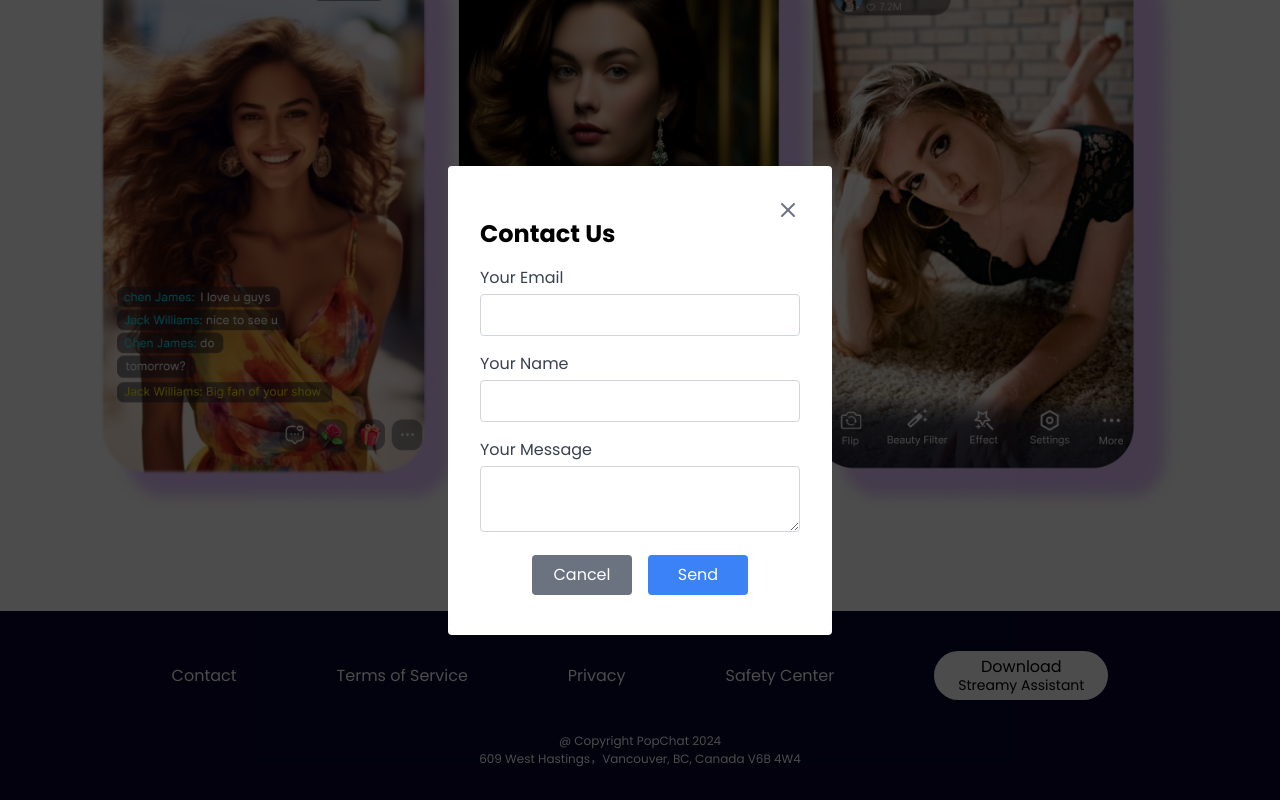
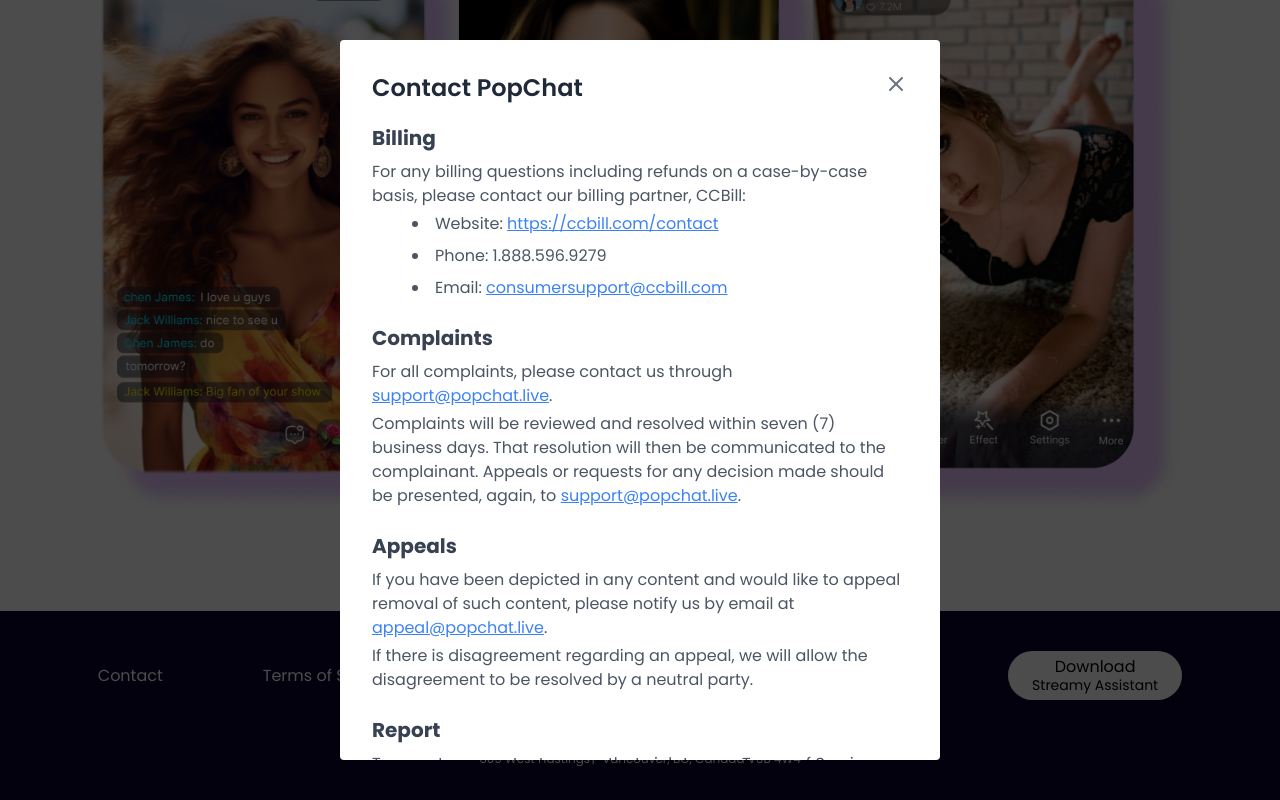
Before and after one commit to rickychan0611/popchat, a Next.js app: page / in a window 1280 px wide. Both pictures are taken after a click on the element "Contact". Shown: the part 3008-3808 px from the top of the page. Built offline with nearby package versions, Linux system fonts and the light colour scheme.

Commit message:
add contact details

```diff
--- /dev/null
+++ b/src/components/ContactModalDetails.tsx
@@ -0,0 +1,140 @@
+import React from "react";
+import { X } from "lucide-react";
+
+type Props = {
+  setOpen: any;
+};
+
+const ContactModalDetails = ({ setOpen }: Props) => {
+
+  return (
+    <>
+      <div
+        className="fixed inset-0 bg-black bg-opacity-70 flex items-center justify-center z-50"
+        onClick={() => setOpen(false)}
+      >
+        <div
+          className="bg-white p-4 rounded w-full mx-4 max-w-[600px] max-h-[90vh] overflow-y-auto"
+          onClick={(e) => e.stopPropagation()}
+        >
+          <div className="relative p-4 w-full">
+            <button
+              className="absolute top-4 right-4 text-gray-500"
+              onClick={() => setOpen(false)}
+            >
+              <X className="h-6 w-6" />
+            </button>
+            <h1 className="text-2xl font-semibold text-gray-800 mb-4">
+              Contact PopChat
+            </h1>
+
+            {/* Billing Section */}
+            <section className="mb-6">
+              <h2 className="text-xl font-bold text-gray-700 mb-2">Billing</h2>
+              <div className="text-gray-600 mb-1">
+                For any billing questions including refunds on a case-by-case
+                basis, please contact our billing partner, CCBill:
+              </div>
+              <ul className="list-disc list-inside text-gray-600 ">
+                <li className="text-[16px]">
+                  Website:{" "}
+                  <a
+                    href="https://ccbill.com/contact"
+                    className="text-blue-500 underline"
+                    target={"_blank"}
+                  >
+                    https://ccbill.com/contact
+                  </a>
+                </li>
+                <li className="text-[16px]">Phone: 1.888.596.9279</li>
+                <li className="text-[16px]">
+                  Email:{" "}
+                  <a
+                    href="mailto:consumersupport@ccbill.com"
+                    className="text-blue-500 underline"
+                  >
+                    consumersupport@ccbill.com
+                  </a>
+                </li>
+              </ul>
+            </section>
+
+            {/* Complaints Section */}
+            <section className="mb-6">
+              <h2 className="text-xl font-bold text-gray-700 mb-2">
+                Complaints
+              </h2>
+              <div className="text-gray-600 mb-1">
+                For all complaints, please contact us through{" "}
+                <a
+                  href="mailto:support@popchat.live"
+                  className="text-blue-500 underline"
+                >
+                  support@popchat.live
+                </a>
+                .
+              </div>
+              <div className="text-gray-600">
+                Complaints will be reviewed and resolved within seven (7)
+                business days. That resolution will then be communicated to the
+                complainant. Appeals or requests for any decision made should be
+                presented, again, to{" "}
+                <a
+                  href="mailto:support@popchat.live"
+                  className="text-blue-500 underline"
+                >
+                  support@popchat.live
+                </a>
+                .
+              </div>
+            </section>
+
+            {/* Appeals Section */}
+            <section className="mb-6">
+              <h2 className="text-xl font-bold text-gray-700 mb-2">Appeals</h2>
+              <div className="text-gray-600 mb-1">
+                If you have been depicted in any content and would like to
+                appeal removal of such content, please notify us by email at{" "}
+                <a
+                  href="mailto:appeal@popchat.live"
+                  className="text-blue-500 underline"
+                >
+                  appeal@popchat.live
+                </a>
+                .
+              </div>
+              <div className="text-gray-600">
+                If there is disagreement regarding an appeal, we will allow the
+                disagreement to be resolved by a neutral party.
+              </div>
+            </section>
+
+            {/* Report Section */}
+            <section>
+              <h2 className="text-xl font-bold text-gray-700 mb-2">Report</h2>
+              <div className="text-gray-600 mb-1">
+                To report any content or user that violates our Terms of
+                Service, Privacy Policy, or Community Guidelines, you can either
+                click the "Report" button within the app or send an email to{" "}
+                <a
+                  href="mailto:report@popchat.live"
+                  className="text-blue-500 underline"
+                >
+                  report@popchat.live
+                </a>
+                .
+              </div>
+              <div className="text-gray-600">
+                Please provide as much detail as possible in your report,
+                including any relevant screenshots or descriptions of the issue.
+              </div>
+            </section>
+            <img src={'/map.png'} alt="map" className="mt-8"/>
+          </div>
+        </div>
+      </div>
+    </>
+  );
+};
+
+export default ContactModalDetails;
--- a/src/pages/index.tsx
+++ b/src/pages/index.tsx
@@ -7,24 +7,29 @@
 import ContactModal from "@/components/ContactModal";
 import H5QRCode from "@/components/H5QRCode";
 import DownloadQRCode from "@/components/DownloadQRCode";
+import ContactModalDetails from "@/components/ContactModalDetails";
 
 type Props = {};
 
 const Home = () => {
   const router = useRouter();
-  const [openContact, setOpenContact] = useState(false)
-  const [openQR, setOpenQR] = useState(false)
-  const [openDownloadQR, setOpenDownloadQR] = useState(false)
+  const [openContact, setOpenContact] = useState(false);
+  const [openContactDetails, setOpenContactDetails] = useState(false);
+  const [openQR, setOpenQR] = useState(false);
+  const [openDownloadQR, setOpenDownloadQR] = useState(false);
 
   return (
     <div className="bg-white min-h-screen w-auto font-[poppins] ">
       <ContactModal open={openContact} setOpen={setOpenContact} type={0} />
+      {openContactDetails && <ContactModalDetails  setOpen={setOpenContactDetails}  />}
 
       <div className="min-w-[1200px] max-w-[1380px] mx-auto relative">
         {/* app bar */}
         <div className="min-w-[1200px] max-w-[1380px] mx-auto absolute top-6 flex flex-row justify-between items-center px-16 z-50">
-          <div className="flex flex-row gap-5 cursor-pointer "
-            style={{ zIndex: 1000 }}>
+          <div
+            className="flex flex-row gap-5 cursor-pointer "
+            style={{ zIndex: 1000 }}
+          >
             <Image
               src={"/logo.png"}
               width={77}
@@ -70,9 +75,12 @@
               />
             </a>
 
-            <a href="/safety-center/guidelines" target="_blank" className="text-black no-underline">
-              <div className="cursor-pointer ml-4 flex flex-row justify-center items-center border border-purple-100 shadow-lg shadow-purple-100 rounded-full py-1 px-6"
-              >
+            <a
+              href="/safety-center/guidelines"
+              target="_blank"
+              className="text-black no-underline"
+            >
+              <div className="cursor-pointer ml-4 flex flex-row justify-center items-center border border-purple-100 shadow-lg shadow-purple-100 rounded-full py-1 px-6">
                 Community
               </div>
             </a>
@@ -112,18 +120,21 @@
                 <div
                   className="relative w-[180px] h-full cursor-pointer"
                   onClick={() => {
-                    setOpenDownloadQR(!openDownloadQR)
-                    setOpenQR(false)
+                    setOpenDownloadQR(!openDownloadQR);
+                    setOpenQR(false);
                   }}
                 >
                   <div className="relative">
-                    {openDownloadQR &&
-                      <div className=" cursor-pointer absolute top-[-190px] right-0 bg-white z-50 p-4 rounded-lg border shadow"
-                        onClick={() => { setOpenDownloadQR(false) }}
+                    {openDownloadQR && (
+                      <div
+                        className=" cursor-pointer absolute top-[-190px] right-0 bg-white z-50 p-4 rounded-lg border shadow"
+                        onClick={() => {
+                          setOpenDownloadQR(false);
+                        }}
                       >
                         <DownloadQRCode />
                       </div>
-                    }
+                    )}
                     <ResponsiveImage src={"/download.png"} />
                   </div>
                 </div>
@@ -134,18 +145,21 @@
                   </div>
                 </a>
 
-                <div className="relative w-[180px] h-full cursor-pointer flex-1"
+                <div
+                  className="relative w-[180px] h-full cursor-pointer flex-1"
                   onClick={() => {
-                    setOpenQR(!openQR)
-                    setOpenDownloadQR(false)
-                  }}>
-                  {openQR &&
-                    <div className=" cursor-pointer absolute top-[-190px] right-0 bg-white z-50 p-4 rounded-lg border shadow"
+                    setOpenQR(!openQR);
+                    setOpenDownloadQR(false);
+                  }}
+                >
+                  {openQR && (
+                    <div
+                      className=" cursor-pointer absolute top-[-190px] right-0 bg-white z-50 p-4 rounded-lg border shadow"
                       onClick={() => setOpenQR(false)}
                     >
                       <H5QRCode />
                     </div>
-                  }
+                  )}
                   <ResponsiveImage src={"/apple.png"} />
                 </div>
               </div>
@@ -325,23 +339,44 @@
 
       <div className="bg-[#09042F] w-full flex flex-col justify-center items-center pt-[40px] text-white">
         <div className="flex flex-row gap-[100px] items-center">
-          <div className=" cursor-pointer"
-            onClick={() => setOpenContact(true)}>Contact</div>
+          <div className=" cursor-pointer" onClick={() => setOpenContactDetails(true)}>
+            Contact
+          </div>
 
-          <a href="/privacy-center/terms" target="_blank" className="text-white no-underline">
-            <div className=" cursor-pointer" >Terms of Service</div>
+          <a
+            href="/privacy-center/terms"
+            target="_blank"
+            className="text-white no-underline"
+          >
+            <div className=" cursor-pointer">Terms of Service</div>
           </a>
 
-          <a href="/privacy-center/privacy-policy" target="_blank" className="text-white no-underline">
-            <div className=" cursor-pointer" >Privacy</div>
+          <a
+            href="/privacy-center/privacy-policy"
+            target="_blank"
+            className="text-white no-underline"
+          >
+            <div className=" cursor-pointer">Privacy</div>
           </a>
 
-          <a href="/safety-center/tips" target="_blank" className="text-white no-underline">
-            <div className=" cursor-pointer" >Safety Center</div>
+          <a
+            href="/safety-center/tips"
+            target="_blank"
+            className="text-white no-underline"
+          >
+            <div className=" cursor-pointer">Safety Center</div>
           </a>
 
-          <a href={Streamy_Download} target="_blank" className="text-white no-underline">
-            <div className=" cursor-pointer bg-white text-black py-1 px-6 rounded-full flex flex-col justify-center items-center" >
+          <div className=" cursor-pointer" onClick={() => setOpenContact(true)}>
+            Agent
+          </div>
+
+          <a
+            href={Streamy_Download}
+            target="_blank"
+            className="text-white no-underline"
+          >
+            <div className=" cursor-pointer bg-white text-black py-1 px-6 rounded-full flex flex-col justify-center items-center">
               <div className="">Download</div>
               <div className="text-[14px] mt-[-4px]">Streamy Assistant</div>
             </div>
@@ -353,8 +388,8 @@
           <div>609 West Hastings，Vancouver, BC, Canada V6B 4W4</div>
         </div>
       </div>
-    </div >
+    </div>
   );
-}
+};
 
 export default Home;
```
Also changed, not shown: public/map.png (added).
